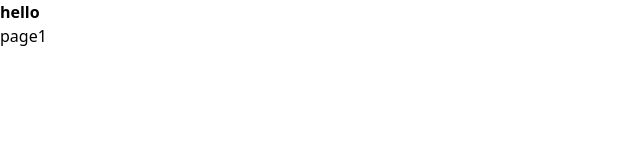
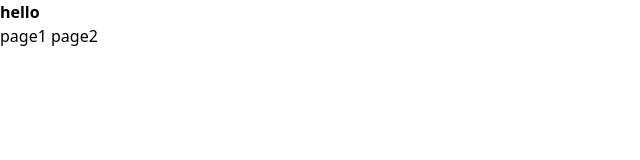
Before and after one commit to erfann1383/burger-web1, a website built with Vite: page index.html in a window 1280 px wide. Shown: the full height of the page, 0-640 px from the left. Built offline with nearby package versions, Linux system fonts and the light colour scheme.

Commit message:
add page2 button

```diff
--- a/index.html
+++ b/index.html
@@ -9,5 +9,6 @@
   <body>
     <h1 class="font-bold">hello</h1>
     <a href="page1.html">page1</a>
+    <a href="page2.html">page2</a>
   </body>
 </html>
```
